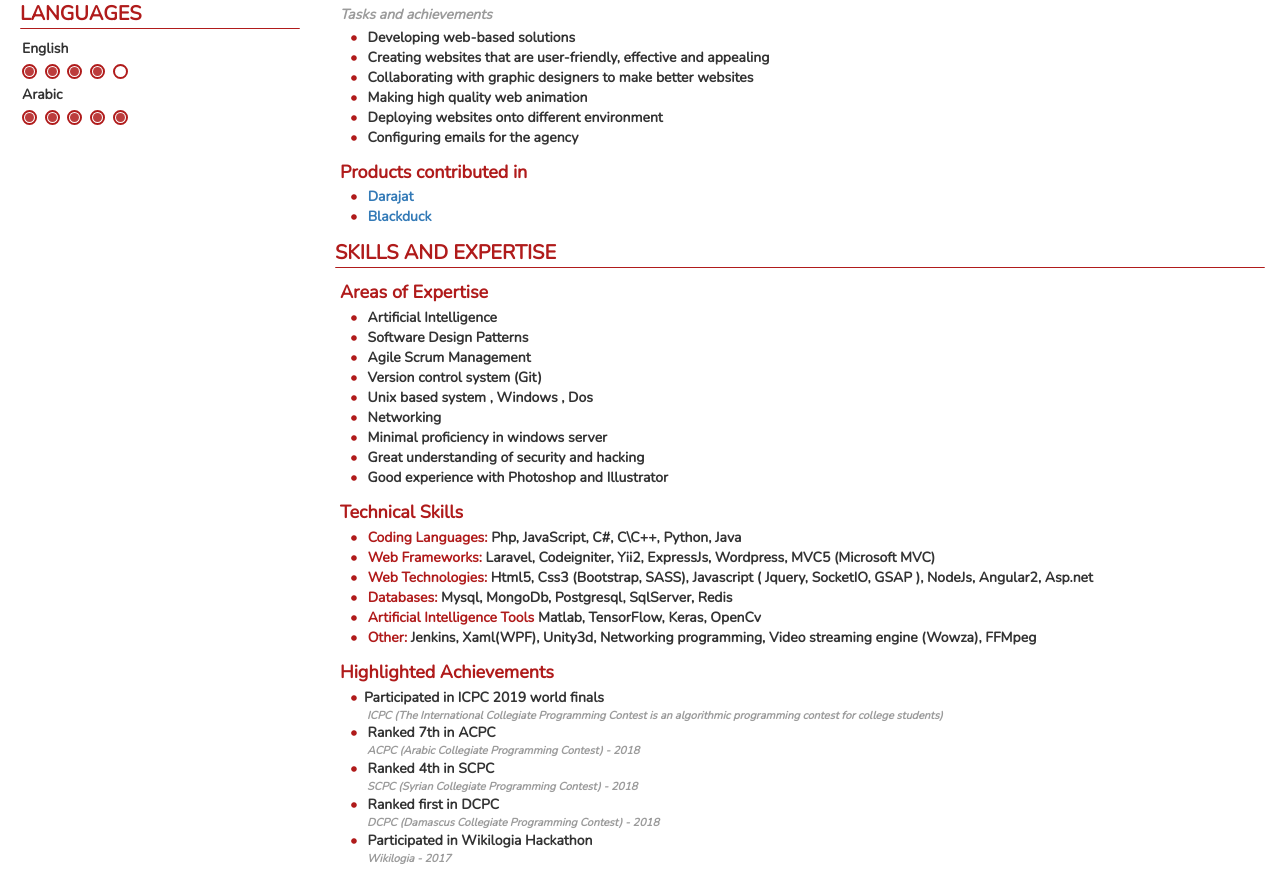
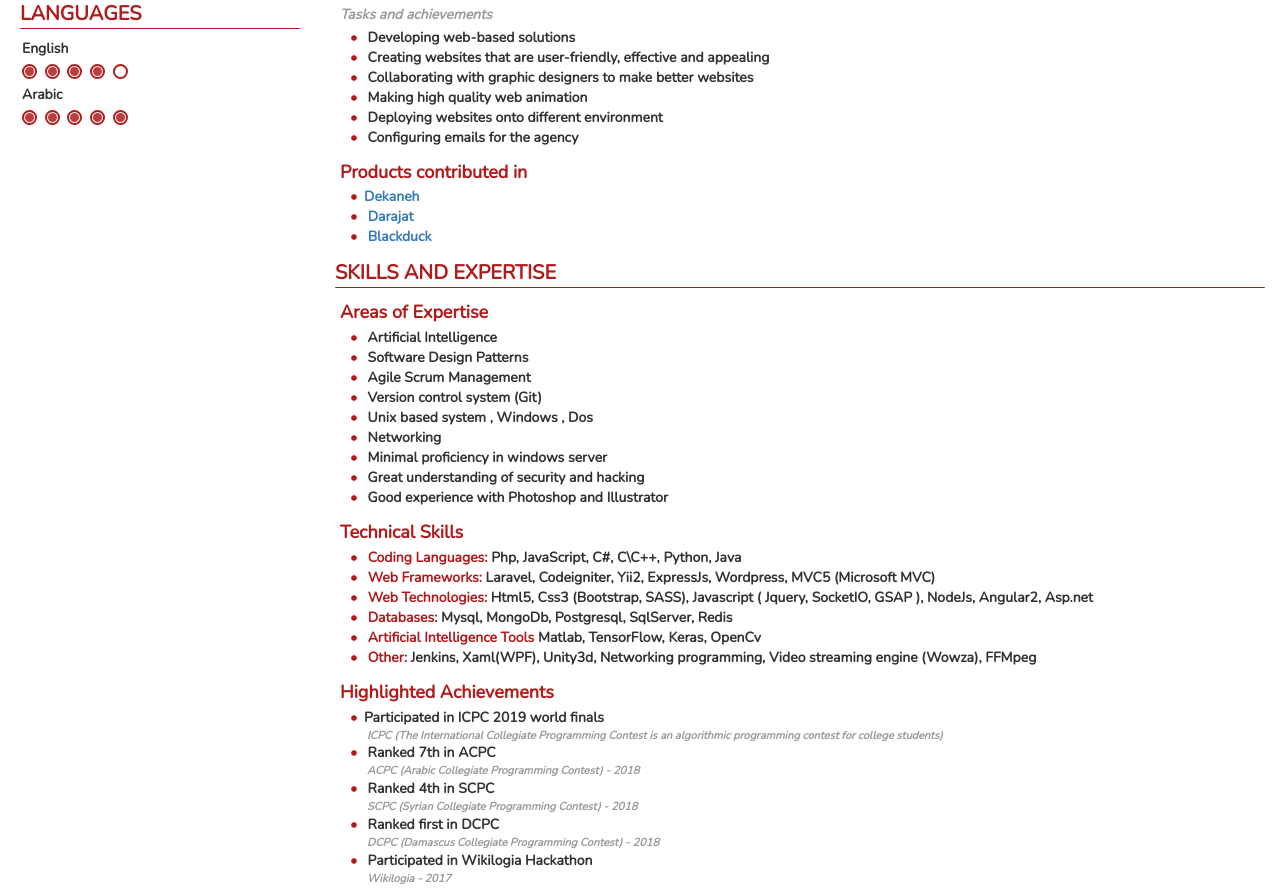
Before and after one commit to zkrami/myresume, a website: page index.html in a window 1280 px wide. Shown: the part 845-1741 px from the top of the page. Drawn offline with nearby package versions, Linux system fonts and the light colour scheme.

Commit message:
add dekaneh

```diff
--- a/index.html
+++ b/index.html
@@ -622,6 +622,7 @@
                             </ul>
                             <h4 class="sub-title">Products contributed in</h4>
                             <ul class="websites list">
+                                <li><a target="_blank" href="https://play.google.com/store/apps/details?id=com.socket.dekaneh">Dekaneh</a></li>
                                 <li> <a target="_blank" href="http://darajat.org/en/intro">Darajat</a> </li>
                                 <li> <a target="_blank" href="http://blackduck-ad.com/">Blackduck</a> </li>
 
```
